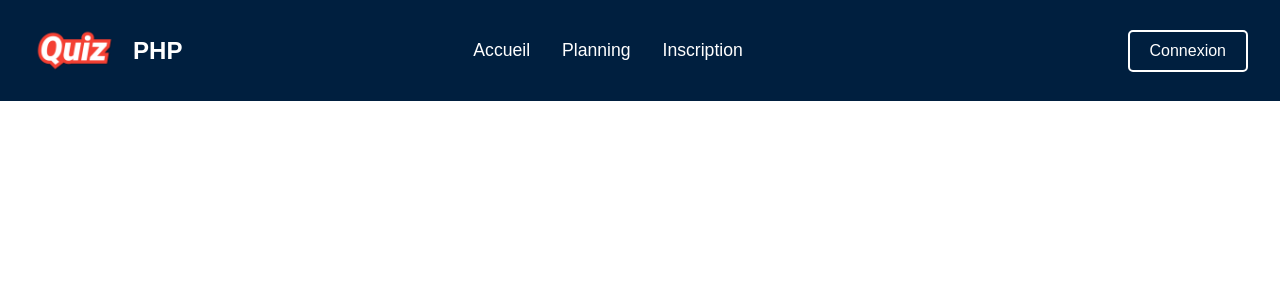
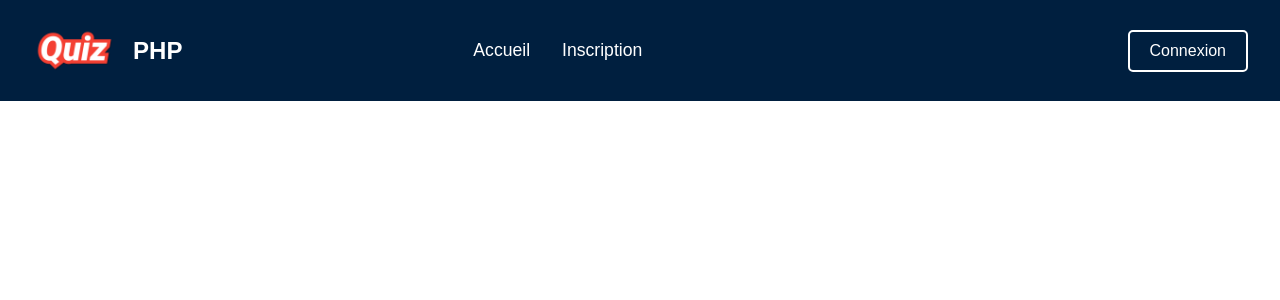
Before and after one commit to alexisnisol/PHP-TP-Note, a PHP site: page / in a window 1280 px wide. Shown: the top 300 px of the page. Run offline with PHP 8.4, Linux system fonts and the light colour scheme.

```diff
--- a/src/templates/main.php
+++ b/src/templates/main.php
@@ -25,7 +25,6 @@
             <div class="list_nav">
             <ul>
                 <li><a href="./index.php">Accueil</a></li>
-                <li><a>Planning</a></li>
                 <li><a>Inscription</a></li>
             </ul>
             </div>
```
